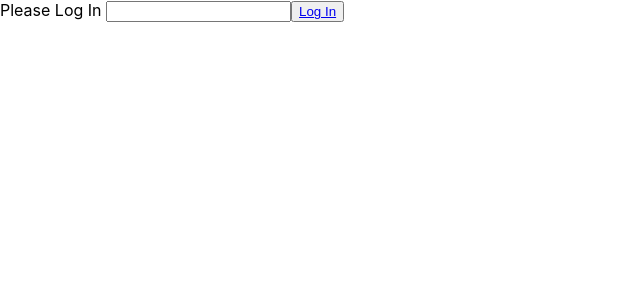
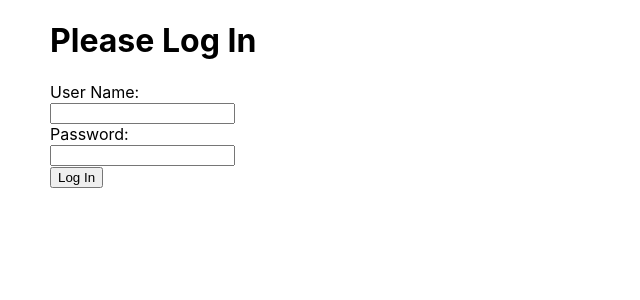
Before and after one commit to markVaykhansky/ToDoList, a React (Create React App) app: page /authenticate in a window 1280 px wide. Shown: the top 300 px of the page, without its empty margins (0-640 px from the left). Built offline with nearby package versions, Linux system fonts and the light colour scheme.

Commit message:
Authenticator enhanced

```diff
--- a/src/App.js
+++ b/src/App.js
@@ -1,10 +1,10 @@
 import './App.css';
-import { useEffect, useState } from 'react';
+import { useContext, useEffect, useState } from 'react';
 import { toDoListServer } from './toDoListServer';
 import { Authenticator } from './Authenticator';
 import { TaskList, TaskPage } from './taskList';
 import { createBrowserRouter, RouterProvider, Link, Navigate } from 'react-router-dom';
-import { UserNameProvider } from './useNameProvider';
+import { UserNameContext } from './userNameContext';
 
 const NavigateToAuthenticator = () => <Navigate to={'/authenticate'} />;
 
@@ -15,7 +15,7 @@ const router = createBrowserRouter([
   },
   {
       path: "/authenticate",
-      element: UserNameProvider.getUserName() ? <Navigate to={'/taskList'} /> : <Authenticator />
+      element: <Authenticator redirectAddress={'/taskList'} />
   },
   {
       path: "/taskList",
@@ -29,7 +29,7 @@ const router = createBrowserRouter([
 
 
 function TaskListContainer() {
-  const [userName, setUsername] = useState(UserNameProvider.getUserName());
+  const { userName, onUserNameChanged } = useContext(UserNameContext);
   const [userCredentials, setUserCredentials] = useState(undefined);
   const [preExistingUserTasks, setPreExistingUserTasks] = useState([]);
 
@@ -66,8 +66,7 @@ function TaskListContainer() {
   }
 
   const logOut = () => {
-    UserNameProvider.deleteUserName();
-    setUsername(undefined);
+    onUserNameChanged(undefined);
     setUserCredentials(undefined);
   };
 
@@ -93,9 +92,29 @@ function TaskListContainer() {
     </div>);
 }
 
+function App() {
+  const userNameKey = 'userName';
+  const [userName, setUserName] = useState(localStorage.getItem(userNameKey));
 
-function App() {
-  return (<RouterProvider router={router} />);
+  const onUserNameChanged = (newUserName) => {
+    setUserName(newUserName);
+
+    if(newUserName)
+      localStorage.setItem(userNameKey, newUserName);
+    else
+      localStorage.removeItem(userNameKey);
+  }
+
+  const userNameContextValue = {
+    userName,
+    onUserNameChanged
+  }
+
+  return (
+    <UserNameContext.Provider value={userNameContextValue}>
+      <RouterProvider router={router} />
+    </UserNameContext.Provider>
+  );
 }
 
 export default App;
--- a/src/Authenticator.jsx
+++ b/src/Authenticator.jsx
@@ -1,29 +1,75 @@
-import { useState } from "react"
-import { UserNameProvider } from './useNameProvider';
-import { Link } from 'react-router-dom';
-import { setItem, getItem } from 'localforage';
+import { useState, useContext } from "react"
+import { Navigate } from 'react-router-dom';
+import { UserNameContext } from "./userNameContext";
 
+async function sleep(ms) {
+    return new Promise(resolve => setTimeout(resolve, ms));
+}
 
-export function Authenticator() {
-    const [inputValue, setInputValue] = useState('');
+const userNameToPassword = {
+    'Mark': '1234',
+    'Mark2': '6789'
+};
 
-    const onInputChangeMethod = (eventArgs) => {
-        const currentInput = eventArgs.target.value;
-        setInputValue(currentInput);
-      }
+export function Authenticator({ redirectAddress }) {
+    const {
+        userName,
+        onUserNameChanged
+      } = useContext(UserNameContext);
 
-    const onLogInButtonClicked = () => {
-        UserNameProvider.setUserName(inputValue);
+    const [userNameInputValue, setUserNameInputValue] = useState('');
+    const [passwordInputValue, setPasswordInputValue] = useState('');
+    const [errorString, setErrorString] = useState();
+    const [isLoggingIn, setIsLoggingIn] = useState(false);
+
+    const onLogInButtonClicked = async () => {
+        setIsLoggingIn(true);
+        await sleep(2000);
+
+        if(!userNameInputValue) {
+            setErrorString('No user name entered');
+            setIsLoggingIn(false);
+            return;
+        }
+
+        if(!passwordInputValue) {
+            setErrorString('No password entered');
+            setIsLoggingIn(false);
+            return;
+        }
+
+        if(!Object.keys(userNameToPassword).includes(userNameInputValue)) {
+            setErrorString('Username does not exist');
+            setIsLoggingIn(false);
+            return;
+        }
+
+        if(userNameToPassword[userNameInputValue] !== passwordInputValue) {
+            setErrorString("Password doesn't match");
+            setIsLoggingIn(false);
+            return;
+        }
+
+        onUserNameChanged(userNameInputValue);
+    }
+
+    if(userName) {
+        return (<Navigate to={redirectAddress} />)
     }
 
     return (
-    <div>
-        <span>Please Log In </span>
-        <input value={inputValue} onChange={onInputChangeMethod} />
-        <button onClick={onLogInButtonClicked}>
-            <Link to={'/taskList'}>
-                Log In
-            </Link>
+    <div style={{paddingLeft: '50px'}}>
+        <h1>Please Log In </h1>
+        {errorString && <h2 style={{ color: 'red' }}>Error: {errorString}</h2>}
+        <div>
+            <div>User Name:</div>
+            <input value={userNameInputValue} onChange={eventArgs => setUserNameInputValue(eventArgs.target.value)} />
+
+            <div>Password:</div>
+            <input value={passwordInputValue} onChange={eventArgs => setPasswordInputValue(eventArgs.target.value)} />
+        </div>
+        <button disabled={isLoggingIn} onClick={onLogInButtonClicked}>
+            {isLoggingIn ? 'Logging in...' : 'Log In'}
         </button>
     </div>)
 }
--- a/src/useNameProvider.js
+++ /dev/null
@@ -1,15 +0,0 @@
-export class UserNameProvider {
-    static useNameKey = 'userName';
-
-    static setUserName(userName) {
-        localStorage.setItem(UserNameProvider.useNameKey, userName);
-    }
-
-    static deleteUserName() {
-        localStorage.removeItem(UserNameProvider.useNameKey);
-    }
-
-    static getUserName() {
-        return localStorage.getItem(UserNameProvider.useNameKey);
-    }
-  }
--- /dev/null
+++ b/src/userNameContext.js
@@ -0,0 +1,3 @@
+import { createContext } from "react";
+
+export const UserNameContext = createContext();
```
